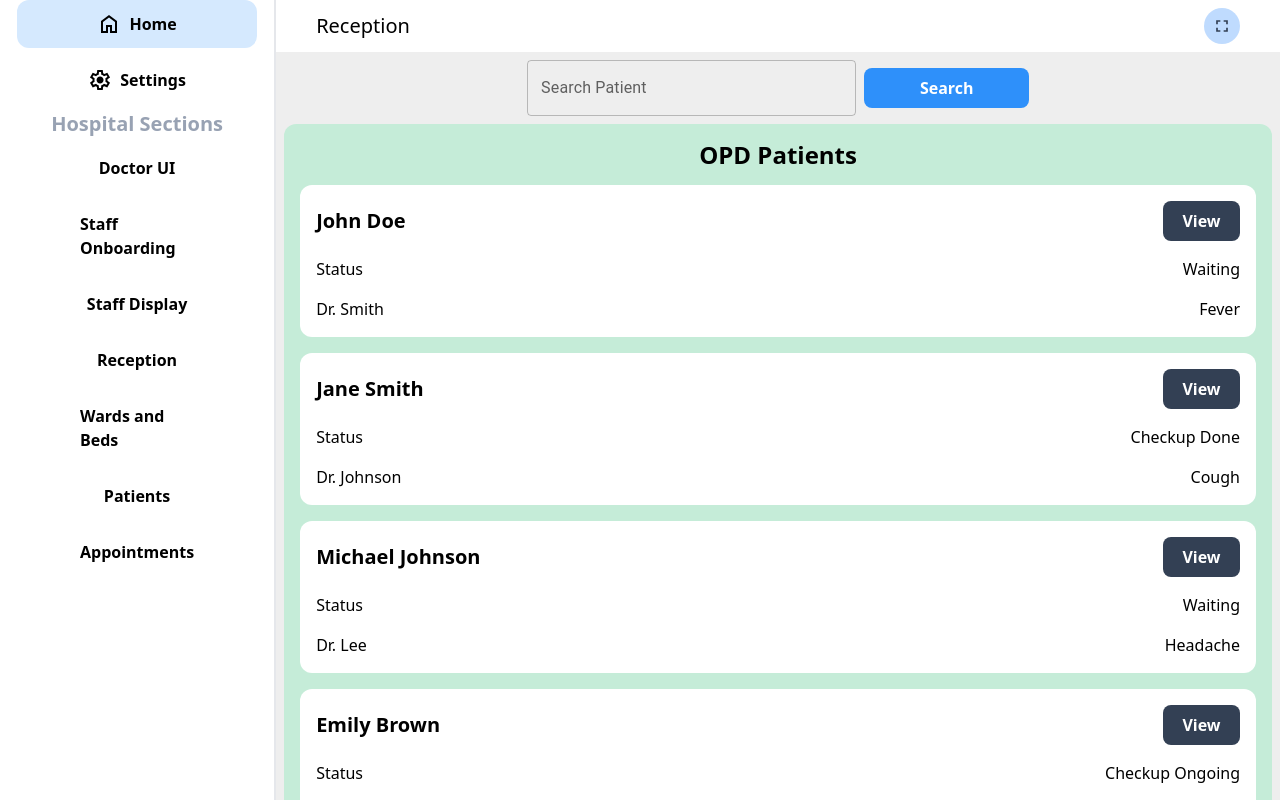
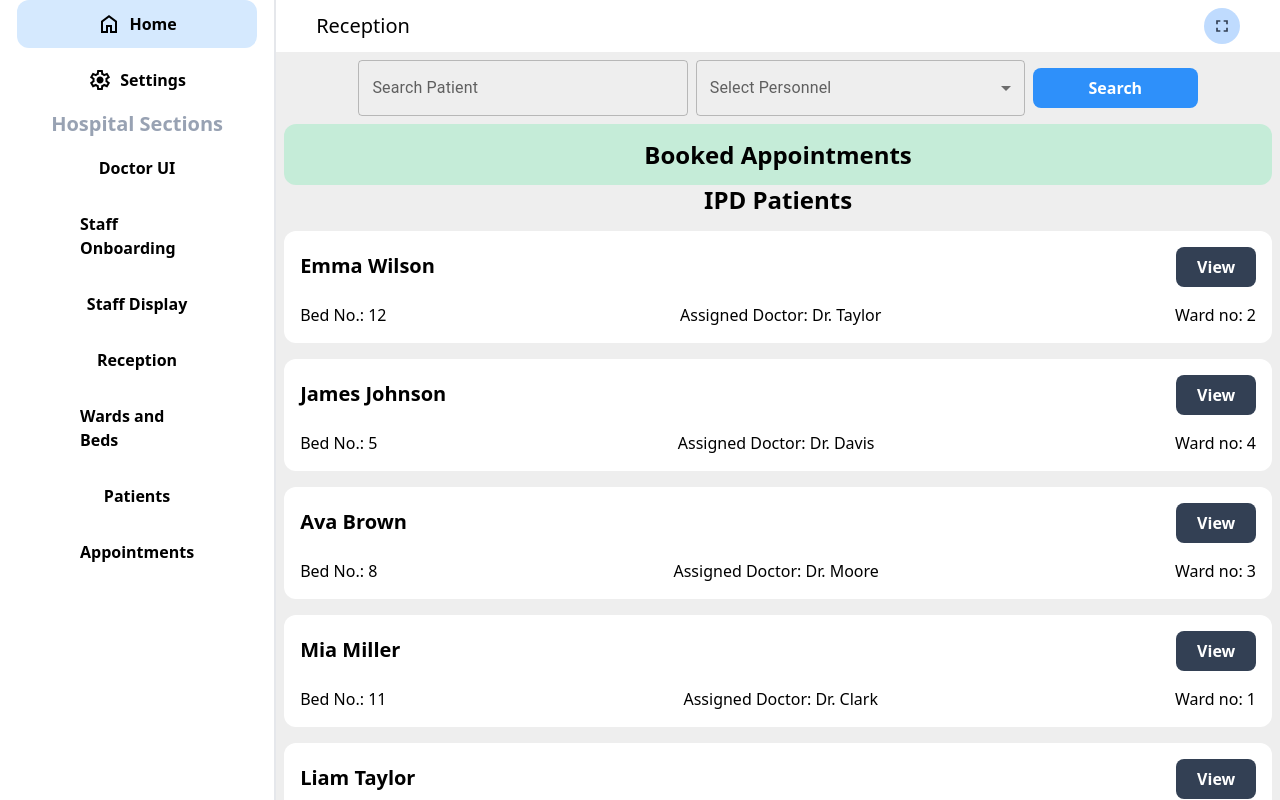
Before and after one commit to SiddheshBorse/Salus, a React (Vite) app: page /dashboard/reception in a window 1280 px wide. Built offline with nearby package versions, Linux system fonts and the light colour scheme.

Commit message:
commit 1.29

```diff
--- a/src/screens/Application/Reception.jsx
+++ b/src/screens/Application/Reception.jsx
@@ -1,38 +1,164 @@
-import React from "react";
-import { TextField} from "@mui/material";
+import React, { useState, useEffect } from "react";
+import { TextField, MenuItem } from "@mui/material";
 import { opd_patient, ipd_patient } from "../../constants";
+import { useNavigate } from "react-router-dom";
+import { FormControl, InputLabel, Select } from "@mui/material";
+import { auth,db } from "../../../firebase/firebase";
+import { doc,getDocs,collection,getDoc } from "firebase/firestore";
+
 //there needs to be a section that allows the receptionist to set what doctors that they are catering to
 const Reception = () => {
+  const [personnel, setPersonnel] = useState([]);
+  const navigation = useNavigate();
+  const [selectedPersonnel, setSelectedPersonnel] = useState("");
+  const [bookedAppointments, setBookedAppointments] = useState([]);
+
+  const getCurrentUserHospitalUID = async () => {
+    const currentUser = auth.currentUser;
+
+    if (currentUser) {
+      try {
+        const userUID = currentUser.uid;
+        const personnelMapDocRef = doc(db, 'personnelMap', 'personnelMap');
+        const personnelMapDocSnapshot = await getDoc(personnelMapDocRef);
+
+        if (personnelMapDocSnapshot.exists()) {
+          const personnelMapData = personnelMapDocSnapshot.data();
+
+          if (personnelMapData && personnelMapData[userUID]) {
+            const hospitalUID = personnelMapData[userUID];
+            return hospitalUID;
+          }
+        }
+
+        console.log('No document or user\'s UID found');
+        return null;
+      } catch (error) {
+        console.error('Error fetching document:', error);
+        return null;
+      }
+    } else {
+      console.log('No user signed in');
+      return null;
+    }
+  };
+
+  const getAllPersonnel = async () => {
+    const personnelArray = [];
+
+    try {
+      const hospitalUID = await getCurrentUserHospitalUID();
+
+      if (hospitalUID) {
+        const hospitalDocRef = doc(db, 'Hospitals', hospitalUID);
+        const personnelCollectionRef = collection(hospitalDocRef, 'personnel');
+        const querySnapshot = await getDocs(personnelCollectionRef);
+
+        querySnapshot.forEach((doc) => {
+          const personnelData = doc.data();
+          const personnelObject = {
+            id: doc.id,
+            ...personnelData,
+          };
+          personnelArray.push(personnelObject);
+        });
+
+        console.log(personnelArray);
+        return personnelArray;
+      } else {
+        console.log('No hospital UID found for the current user');
+        return null;
+      }
+    } catch (error) {
+      console.error('Error fetching personnel:', error);
+      return null;
+    }
+  };
+
+  useEffect(() => {
+    const fetchPersonnelAndAppointments = async () => {
+      try {
+        const personnelData = await getAllPersonnel();
+        if (personnelData) {
+          setPersonnel(personnelData);
+        }
+      } catch (error) {
+        console.error('Error fetching personnel:', error);
+      }
+
+      const bookedAppointments = getBookedAppointments();
+      setBookedAppointments(bookedAppointments);
+    };
+    fetchPersonnelAndAppointments();
+  }, [selectedPersonnel]);
+
+  const handlePersonnelChange = (event) => {
+    setSelectedPersonnel(event.target.value);
+  };
+
+
+  const getBookedAppointments = () => {
+    // Filter the personnel array to get the selected personnel object
+    const selectedPersonnelObj = personnel.find((person) => person.id === selectedPersonnel);
+
+    if (selectedPersonnelObj) {
+      // Get the schedule object from the selected personnel object
+      const { schedule } = selectedPersonnelObj;
+
+      // Iterate over the schedule object and combine all appointments
+      const allAppointments = Object.values(schedule).flatMap(({ appointments }) => appointments);
+
+      // Filter out the booked appointments
+      const bookedAppointments = allAppointments.filter((appointment) => appointment.assignedTo === selectedPersonnelObj.id);
+
+      return bookedAppointments;
+    }
+
+    return [];
+  };
+
+  // Call the function to get the booked appointments
+  console.log(bookedAppointments);
+
   return (
     <div className="bg-highlight h-full flex flex-col flex-start p-2 gap-2 items-center">
       <section className="flex items-center gap-2 justify-center w-full">
         <TextField className="w-4/12" label="Search Patient" />
+        <FormControl className="w-4/12">
+          <InputLabel id="personnel-select-label">Select Personnel</InputLabel>
+          <Select
+            labelId="personnel-select-label"
+            id="personnel-select"
+            value={selectedPersonnel}
+            onChange={handlePersonnelChange}
+          >
+            {personnel.filter((person) => person.department === 'Doctor' &&
+          person.isICU === false).map((person) => (
+              <MenuItem key={person.id} value={person.id}>
+                {person.name}
+              </MenuItem>
+            ))}
+          </Select>
+        </FormControl>
         <button
           className="bg-primary text-white w-2/12 py-2 font-bold rounded-lg"
-          variant="contained">
+          variant="contained"
+        >
           Search
         </button>
       </section>
       <div className="reception-scroll-container overflow-y-auto h-full w-full">
       <section className="bg-background-2 rounded-xl p-4 flex flex-col justify-center items-center gap-4 w-full">
-          <h4 className="font-semibold text-2xl">OPD Patients</h4>
-          {opd_patient.map((patient, index) => (
+        <h4 className="font-semibold text-2xl">Booked Appointments</h4>
+        {bookedAppointments.map((appointment, index) => (
           <section
             key={index}
-              className="bg-white rounded-xl p-4 flex flex-col w-full gap-4">
+            className="bg-white rounded-xl p-4 flex flex-col w-full gap-4"
+          >
             <section className="flex justify-between w-full items-center">
-                <h4 className="font-semibold text-xl">{patient.name}</h4>
-                <button className="bg-tertiary text-white w-1/12 py-2 font-bold rounded-lg" variant="contained">
-                  View
-                </button>
-              </section>
-              <section className="flex justify-between w-full items-center">
-                <h4>Status</h4>
-                <h4>{patient.status}</h4>
-              </section>
-              <section className="flex justify-between w-full items-center">
-                <h4>{patient.doctor}</h4>
-                <h4>{patient.ailment}</h4>
+              <h4 className="font-semibold text-xl">
+                Appointment Time: {appointment.startTime} - {appointment.endTime}
+              </h4>
             </section>
           </section>
         ))}
@@ -42,10 +168,14 @@ const Reception = () => {
           {ipd_patient.map((patient, index) => (
             <section
               key={index}
-              className="bg-white rounded-xl p-4 flex flex-col w-full gap-4">
+              className="bg-white rounded-xl p-4 flex flex-col w-full gap-4"
+            >
               <section className="flex justify-between w-full items-center">
                 <h4 className="font-semibold text-xl">{patient.name}</h4>
-                <button className="bg-tertiary text-white w-1/12 py-2 font-bold rounded-lg" variant="contained">
+                <button
+                  className="bg-tertiary text-white w-1/12 py-2 font-bold rounded-lg"
+                  variant="contained"
+                >
                   View
                 </button>
               </section>
```
Lines whose indentation alone changed are shown as unchanged.
